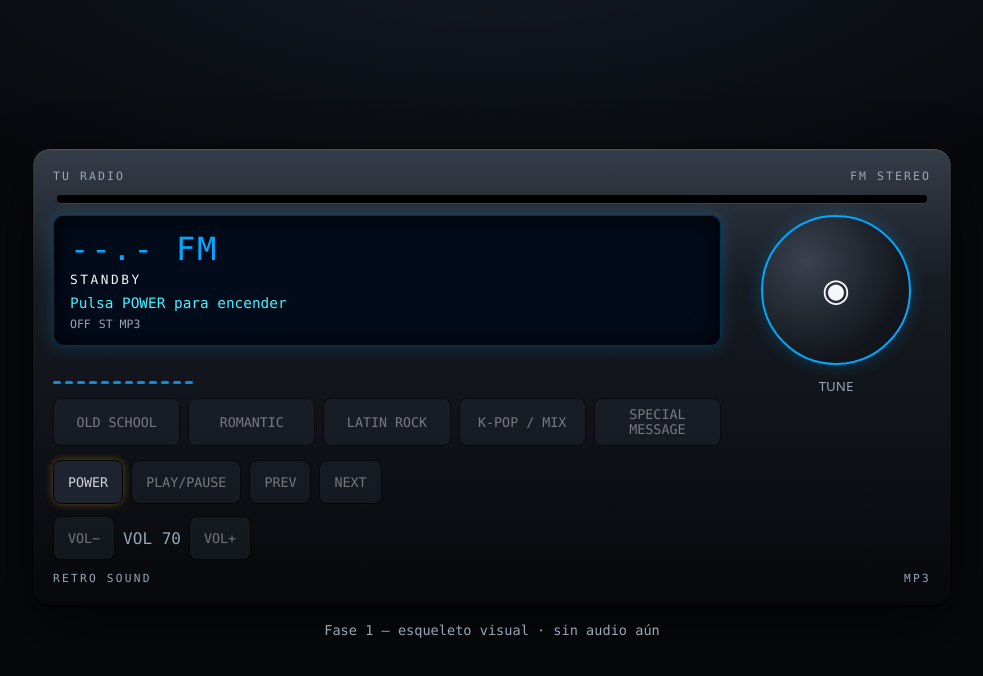
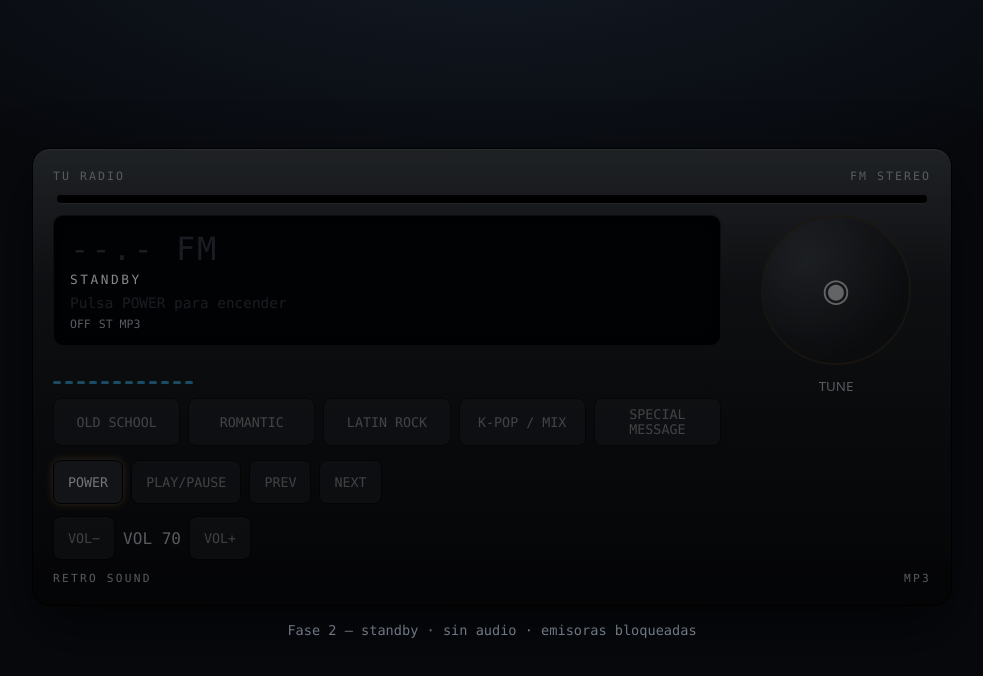
Before and after one commit to LucasCarvajalC/tu_radio, a React (Vite) app: page / in a window 1280 px wide. Shown: the top 676 px of the page, without its empty margins (148-1131 px from the left). Built offline with nearby package versions, Linux system fonts and the light colour scheme.

Commit message:
feat(power): standby mode

```diff
--- a/src/App.jsx
+++ b/src/App.jsx
@@ -1,11 +1,13 @@
 import DashboardBackground from "./components/dashboard/DashboardBackground.jsx";
 import RadioConsole from "./components/radio/RadioConsole.jsx";
+import { useRadioPlayer } from "./hooks/useRadioPlayer.js";
 
 export default function App() {
+  const { state, togglePower } = useRadioPlayer();
   return (
     <DashboardBackground>
-      <RadioConsole />
-      <p className="dashboard__hint">Fase 1 — esqueleto visual · sin audio aún</p>
+      <RadioConsole powerState={state.powerState} onTogglePower={togglePower} />
+      <p className="dashboard__hint">Fase 2 — standby · sin audio · emisoras bloqueadas</p>
     </DashboardBackground>
   );
 }
--- /dev/null
+++ b/src/app/radioReducer.js
@@ -0,0 +1,16 @@
+// Estado mínimo Fase 2: solo energía. Se ampliará en Fase 3-5.
+export const initialRadioState = {
+  powerState: "off",
+};
+
+export function radioReducer(state, action) {
+  switch (action.type) {
+    case "POWER_ON":
+      if (state.powerState === "on") return state;
+      return { ...state, powerState: "on" };
+    case "POWER_OFF":
+      return { ...state, powerState: "off" };
+    default:
+      return state;
+  }
+}
--- a/src/components/radio/RadioButtons.jsx
+++ b/src/components/radio/RadioButtons.jsx
@@ -1,7 +1,14 @@
-export default function RadioButtons({ disabled, reason }) {
+export default function RadioButtons({ disabled, reason, powerState, onTogglePower }) {
+  const isOff = powerState === "off";
   return (
     <div className="controls-row">
-      <button type="button" className="btn power-button--standby" aria-label="Encendido">
+      <button
+        type="button"
+        className={isOff ? "btn power-button--standby" : "btn"}
+        aria-label={isOff ? "Encender radio" : "Apagar radio"}
+        aria-pressed={!isOff}
+        onClick={onTogglePower}
+      >
         POWER
       </button>
       <button type="button" className="btn" disabled={disabled} title={disabled ? reason : "Reproducir / pausar"}>
--- a/src/components/radio/RadioConsole.jsx
+++ b/src/components/radio/RadioConsole.jsx
@@ -6,10 +6,17 @@ import Equalizer from "./Equalizer.jsx";
 import StationPresets from "./StationPresets.jsx";
 import { stations } from "../../data/stations.js";
 
-export default function RadioConsole() {
-  const lockedReason = "Enciende la radio para habilitar";
+export default function RadioConsole({ powerState, onTogglePower }) {
+  const isOff = powerState === "off";
+  const lockedReason = isOff
+    ? "Radio apagada — pulsa POWER"
+    : "Bienvenida aún no disponible (Fase 3)";
   return (
-    <section className="radio-console" data-station="old-school" aria-label="Radio retro">
+    <section
+      className={isOff ? "radio-console radio-console--off" : "radio-console"}
+      data-station="old-school"
+      aria-label={isOff ? "Radio apagada en standby" : "Radio encendida"}
+    >
       <div className="radio-shell__top">
         <span>TU RADIO</span>
         <span>FM STEREO</span>
@@ -18,15 +25,20 @@ export default function RadioConsole() {
       <div className="radio-main">
         <div>
           <RadioDisplay
-            frequency="--.- FM"
-            stationName="STANDBY"
-            trackText="Pulsa POWER para encender"
-            status="OFF"
+            frequency={isOff ? "--.- FM" : "--.- FM"}
+            stationName={isOff ? "STANDBY" : "ON · SIN AUDIO"}
+            trackText={isOff ? "Pulsa POWER para encender" : "Bienvenida llega en Fase 3"}
+            status={isOff ? "OFF" : "ON"}
           />
           <Equalizer active={false} />
           <StationPresets stations={stations} disabled reason={lockedReason} />
-          <RadioButtons disabled reason={lockedReason} />
-          <VolumeControl disabled />
+          <RadioButtons
+            disabled
+            reason={lockedReason}
+            powerState={powerState}
+            onTogglePower={onTogglePower}
+          />
+          <VolumeControl disabled value={70} />
         </div>
         <FrequencyDial disabled />
       </div>
--- /dev/null
+++ b/src/hooks/useRadioPlayer.js
@@ -0,0 +1,15 @@
+import { useReducer, useCallback } from "react";
+import { radioReducer, initialRadioState } from "../app/radioReducer.js";
+
+// Fase 2: solo gestiona energía. Audio real llega en Fase 3.
+export function useRadioPlayer() {
+  const [state, dispatch] = useReducer(radioReducer, initialRadioState);
+
+  const powerOn = useCallback(() => dispatch({ type: "POWER_ON" }), []);
+  const powerOff = useCallback(() => dispatch({ type: "POWER_OFF" }), []);
+  const togglePower = useCallback(() => {
+    dispatch({ type: state.powerState === "off" ? "POWER_ON" : "POWER_OFF" });
+  }, [state.powerState]);
+
+  return { state, powerOn, powerOff, togglePower };
+}
--- a/src/styles/radio.css
+++ b/src/styles/radio.css
@@ -68,3 +68,24 @@
   letter-spacing: 0.2em;
   font-family: ui-monospace, Consolas, monospace;
 }
+
+.radio-console--off {
+  filter: brightness(0.55) saturate(0.6);
+}
+
+.radio-console--off .lcd {
+  background: #010409;
+  border-color: rgb(255 255 255 / 8%);
+  box-shadow: inset 0 0 24px rgb(0 0 0 / 90%);
+}
+
+.radio-console--off .lcd__freq,
+.radio-console--off .lcd__track {
+  color: #2a3646;
+}
+
+.radio-console--off .dial {
+  border-color: #3a2b14;
+  box-shadow: none;
+  opacity: 0.7;
+}
```
